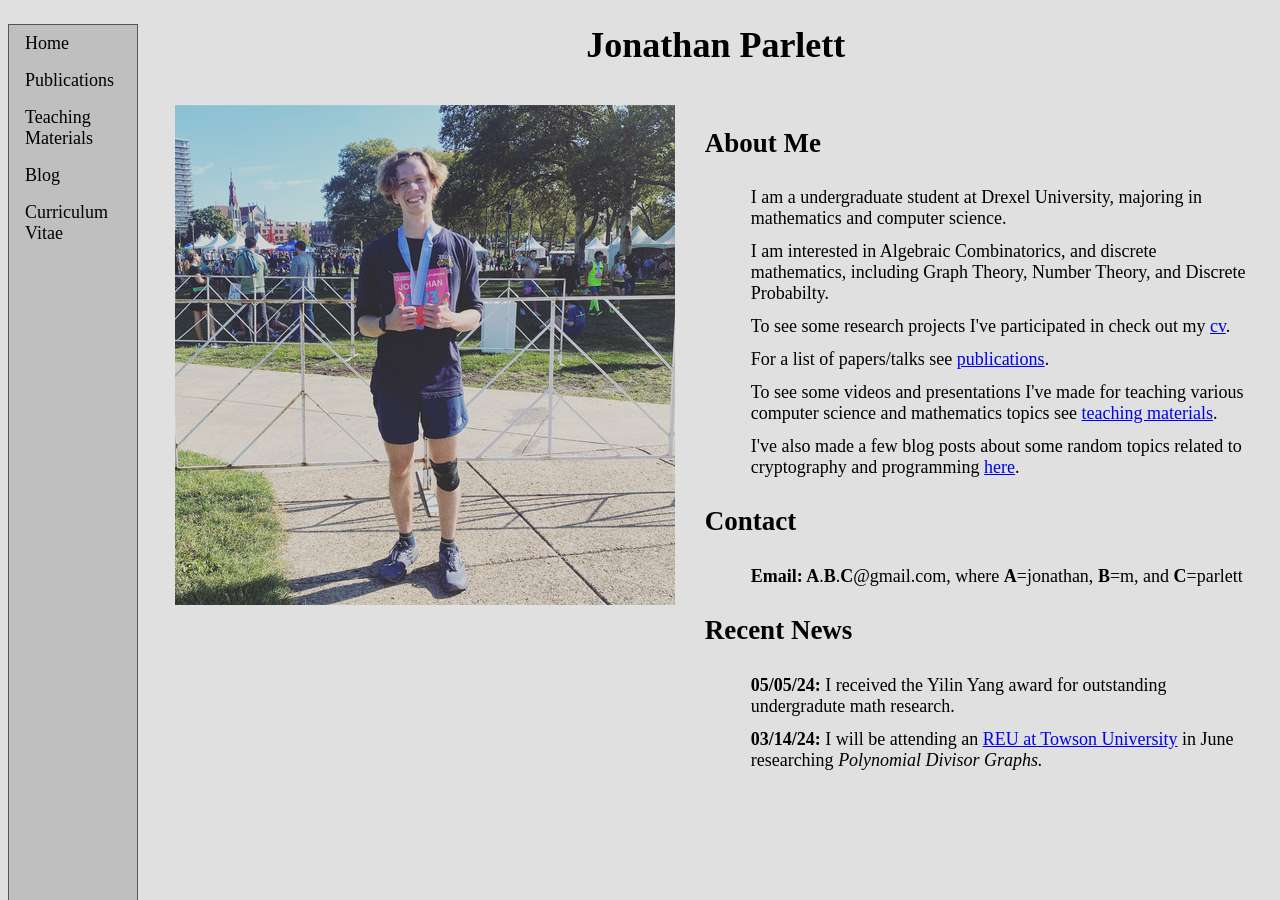
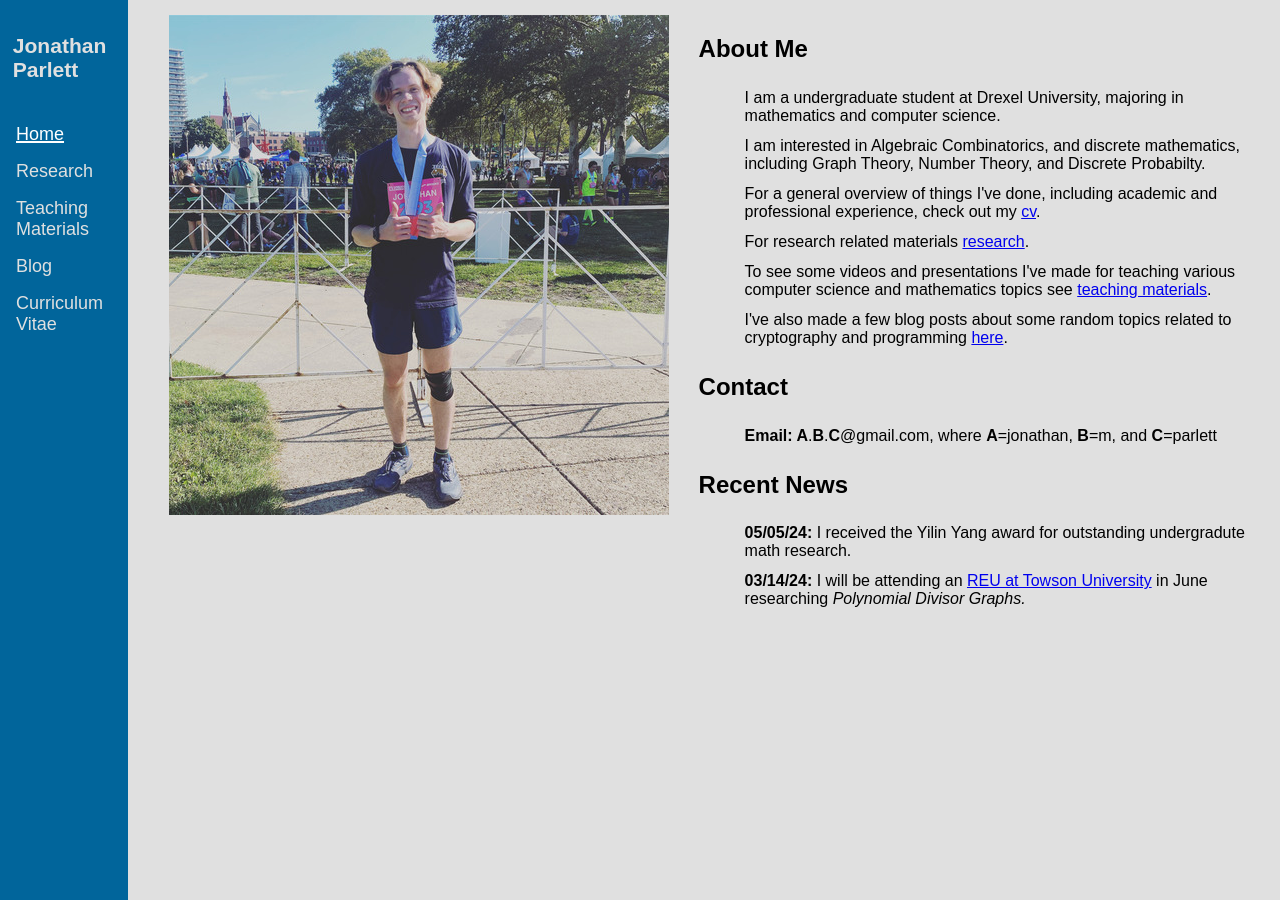
Before and after one commit to jmparlett/jmparlett.github.io, a Jekyll site: the page built from _pages/index.html, in a window 1280 px wide. Built offline with Jekyll 4.4.1, drawn with Linux system fonts in a browser that asks for light colours.

Commit message:
updated nav bar

```diff
--- a/_assets/css/main.css
+++ b/_assets/css/main.css
@@ -1,15 +1,26 @@
 /* CSS for default layout file */
+nav {
+  /* background-color: #000000df; */
+  background-color: rgb(1, 101, 155);
+  /* border: 1px solid #555; */
+  width: 10%;
+  /* max-width: 80%; */
+  height: 100%;
+  display: block;
+  overflow-y: auto;
+  position: fixed;
+  z-index: 70;
+  font-size: large;
+}
+
 
 /* Nav Bar Styling */
 .nav-bar {
   list-style-type: none;
-  margin: 0;
+  margin: 0%;
   /* margin-right: 20px; */
   padding: 0;
   width: 10%;
-  /* background-color: #f1f1f1; */
-  background-color: #bbbbbbdf;
-  border: 1px solid #555;
   height: 100%; /* Full height */
   position: fixed; /* Make it stick, even on scroll */
   overflow: auto; /* Enable scrolling if the sidenav has too much content */
@@ -21,22 +32,37 @@
 
 .nav-bar li a {
   display: block;
-  color: #000;
+  font-family: sans-serif;
+  /* color: #e8e7e7; */
+  color: #e0e0e0;
   padding: 8px 16px;
   text-decoration: none;
 }
 
 /* Change the link color on hover */
 .nav-bar li a:hover {
-  background-color: #555;
+  /* background-color: #555; */
   color: white;
+  text-decoration: underline;
+  text-decoration-thickness: 2px;
 }
 
-/* Might disable this, seems kinda distracting */
-.active {
-  background-color: #04AA6D;
-  color: white;
+/* Keep the same hover effect on the active page */
+.active-page {
+  /* background-color: #555; */
+  color: white !important;
+  text-decoration: underline !important;
+  text-decoration-thickness: 2px !important;
 }
+#name-header{
+  padding: 10%;
+  font-family: sans-serif;
+  color: #e0e0e0;
+  /* color: white; */
+  /* padding-bottom: 10%; */
+}
+
+
 
 .main_content {
     /* margin-left: 200px; */
@@ -45,8 +71,11 @@
 }
 
 body {
+    margin: 0%;
+    display: flex;
     background-color: #e0e0e0;
-    font-size: large;
+    /* font-size: large; */
+    font-family: sans-serif;
 }
 
 
--- a/_layouts/default.html
+++ b/_layouts/default.html
@@ -12,11 +12,13 @@
 </head>
 <body>
     <nav>
+        <h3 id="name-header">Jonathan Parlett</h3>
+        <!-- <span id="name-header">Jonathan Parlett</span> -->
         <ul class="nav-bar">
-            <li><a class="nav-link" href="/" {% if page.title == "Home" %}class="active-page"{% endif %}>Home</a></li>
-            <li><a href="/publications" {% if page.title == "publications" %}class="active-page"{% endif %}>Publications</a></li>
-            <li><a href="/teaching_materials" {% if page.title == "teaching_materials" %}class="active-page"{% endif %}>Teaching Materials</a></li>
-            <li><a href="/blog" | relative_url }}" {% if page.title == "blog" %}class="active-page"{% endif %}>Blog</a></li>
+            <li><a href="/" {% if page.id == "home" %}class="active-page"{% endif %}>Home</a></li>
+            <li><a href="/research" {% if page.id == "research" %}class="active-page"{% endif %}>Research</a></li>
+            <li><a href="/teaching_materials" {% if page.id == "teaching" %}class="active-page"{% endif %}>Teaching Materials</a></li>
+            <li><a href="/blog" | relative_url }}" {% if page.id == "blog" %}class="active-page"{% endif %}>Blog</a></li>
             <li><a href="{{ "/_data/documents/curriculum_vitae.pdf" | relative_url }}" {% if page.title == "Curriculum Vitae" %}class="active-page"{% endif %}>Curriculum Vitae</a></li>
         </ul>
     </nav>
--- a/_pages/blog.html
+++ b/_pages/blog.html
@@ -1,6 +1,7 @@
 ---
 layout: default
 permalink: /blog
+id: blog
 ---
 
 <div>
--- a/_pages/index.html
+++ b/_pages/index.html
@@ -15,7 +16,7 @@ permalink: /
     <title>{{ site.title }}</title>
 </head>
 <body>
-            <center><h1>Jonathan Parlett</h1></center>
+            <!-- <center><h1>Jonathan Parlett</h1></center> -->
     <div class="row">
         <div id="about_me_l" class="left_col"> <!--Picture + useful links-->
             <img src="{{ "/_data/home_data/jmp_PDR.jpg" | relative_url }}", width="500", height="500">
@@ -25,8 +26,8 @@ permalink: /
             <ul>
                 <li>I am a undergraduate student at Drexel University, majoring in mathematics and computer science.</li>
                 <li>I am interested in Algebraic Combinatorics, and discrete mathematics, including Graph Theory, Number Theory, and Discrete Probabilty.</li>
-                <li>To see some research projects I've participated in check out my <a href="{{ "/_data/documents/curriculum_vitae.pdf" | relative_url}}">cv</a>.</li>
-                <li>For a list of papers/talks see <a href="/publications">publications</a>.</li>
+                <li>For a general overview of things I've done, including academic and professional experience, check out my <a href="{{ "/_data/documents/curriculum_vitae.pdf" | relative_url}}">cv</a>.</li>
+                <li>For research related materials <a href="/research">research</a>.</li>
                 <li>To see some videos and presentations I've made for teaching various computer science and mathematics topics see <a href="/teaching_materials">teaching materials</a>.</li>
                 <li>I've also made a few blog posts about some random topics related to cryptography and programming <a href="/blog">here</a>.</li>
             </ul>
--- a/_pages/publications.markdown
+++ b/_pages/research.markdown
@@ -1,6 +1,7 @@
 ---
 layout: default
-permalink: /publications
+permalink: /research
+id: research
 ---
 
 # Publications
--- a/_pages/teaching_materials.markdown
+++ b/_pages/teaching_materials.markdown
@@ -2,6 +2,7 @@
 layout: default
 title: Teaching Materials
 permalink: /teaching_materials
+id: teaching
 ---
 
 #### Data Structures and Algorithms: CS260
```
Also changed, not shown: other parts of _pages/index.html (+1 -0 lines).
